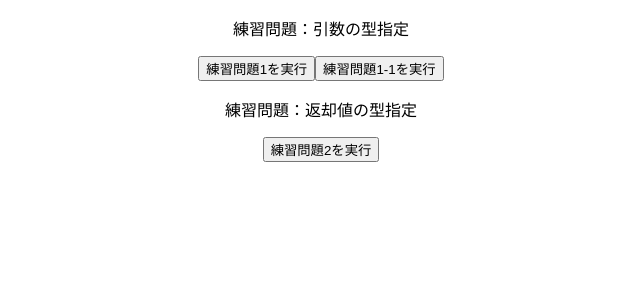
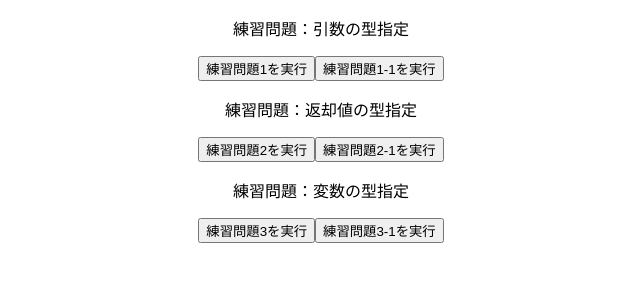
Before and after one commit to hideki1516/udemy-jak-02-ts, a React (Create React App) app: page / in a window 1280 px wide. Shown: the top 300 px of the page, without its empty margins (319-959 px from the left). Built offline with nearby package versions, Linux system fonts and the light colour scheme.

Commit message:
48-Practice3

```diff
--- a/src/App.tsx
+++ b/src/App.tsx
@@ -3,12 +3,14 @@ import logo from './logo.svg';
 import './App.css';
 import { Practice1 } from './practices/Practice1';
 import { Practice2 } from './practices/Practice2';
+import { Practice3 } from './practices/Practice3';
 
 function App() {
   return (
     <div className="App">
       <Practice1 />
       <Practice2 />
+      <Practice3 />
     </div>
   );
 }
--- a/src/practices/Practice2.tsx
+++ b/src/practices/Practice2.tsx
@@ -7,15 +7,24 @@ export const Practice2 = () => {
     return total;
   };
 
+  const getString = (str: string): string => {
+    const totalString = str + 'さん';
+    return totalString;
+  };
+
   const onClickPracticeA = () => {
     console.log(getTotalFee(1000));
+  };
+
+  const onClickPracticeB = () => {
+    console.log(getString('山本'));
   };
 
   return (
     <div>
       <p>練習問題：返却値の型指定</p>
       <button onClick={onClickPracticeA}>練習問題2を実行</button>
-      {/* <button onClick={onClickPracticeB}>練習問題2-1を実行</button> */}
+      <button onClick={onClickPracticeB}>練習問題2-1を実行</button>
     </div>
   )
 };
--- /dev/null
+++ b/src/practices/Practice3.tsx
@@ -0,0 +1,34 @@
+import React from "react";
+
+export const Practice3 = () => {
+  const getTotalFee = (num: number): number => {
+    const total = num * 1.1;
+    return total;
+  };
+
+  const getString = (str: string): string => {
+    const totalString = str + 'さん';
+    return totalString;
+  };
+
+  const onClickPracticeA = () => {
+    // useStateなどで型を指定しておくと、
+    // 使用するコンポーネントで間違った型の設定を防げる
+    let total: number = 0;
+    total = getTotalFee(1000);
+    console.log(total);
+  };
+
+  const onClickPracticeB = () => {
+    let total: string = '';
+    total = getString('山本');
+    console.log(total);
+  };
+  return (
+    <div>
+      <p>練習問題：変数の型指定</p>
+      <button onClick={onClickPracticeA}>練習問題3を実行</button>
+      <button onClick={onClickPracticeB}>練習問題3-1を実行</button>
+    </div>
+  )
+};
```
